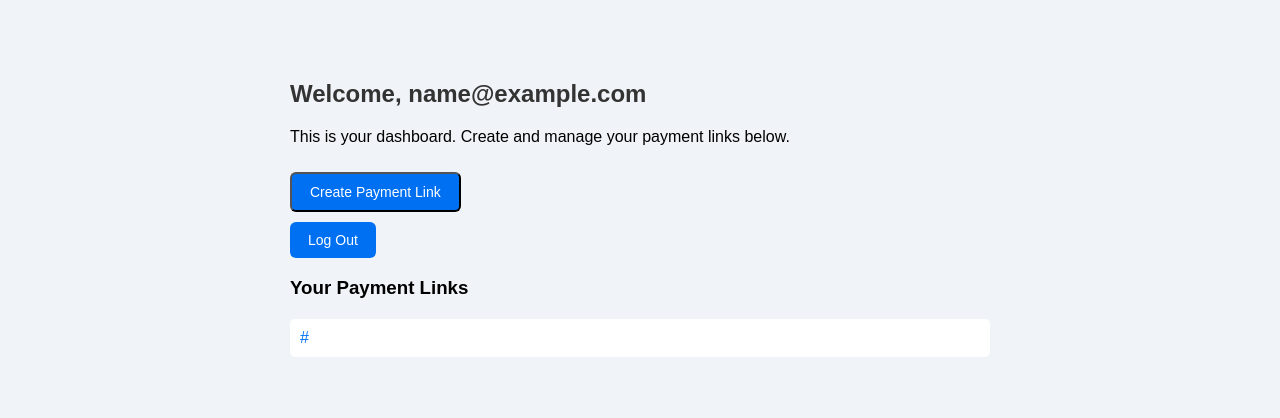
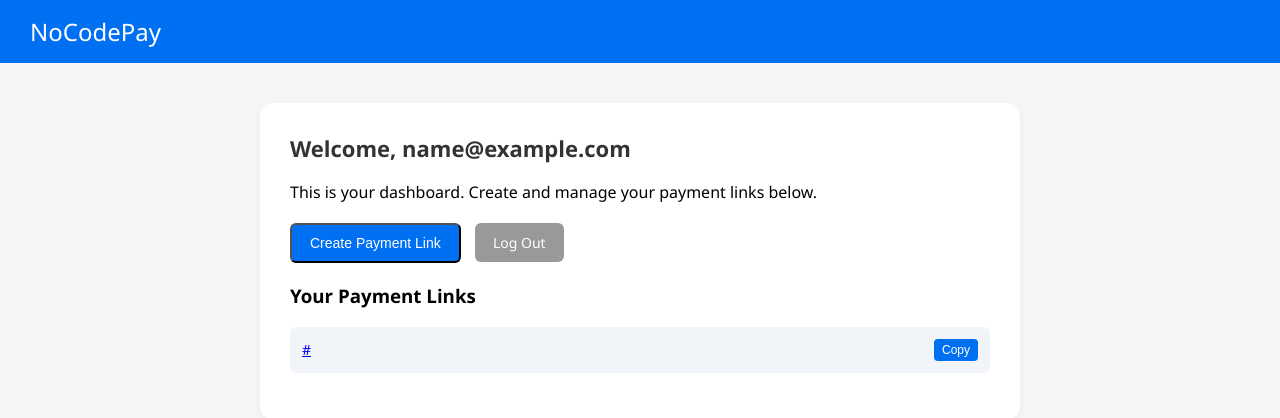
Before and after one commit to CODEREaDer24/Stripebridge, a Flask app: template templates/dashboard.html in a window 1280 px wide. Shown: the top 418 px of the page. Run offline with Flask 3, Linux system fonts and the light colour scheme; the template is opened without the code that fills it: most values are stand-ins (such as "Sample title", 1, 10 or a date in 2020).

Commit message:
Update dashboard.html

```diff
--- a/templates/dashboard.html
+++ b/templates/dashboard.html
@@ -1,66 +1,117 @@
 <!DOCTYPE html>
 <html>
 <head>
-  <title>Your Dashboard – NoCodePay</title>
+  <title>NoCodePay – Dashboard</title>
   <style>
     body {
-      font-family: Arial, sans-serif;
+      margin: 0;
+      font-family: 'Segoe UI', sans-serif;
+      background-color: #f4f6f8;
+    }
+
+    header {
+      background-color: #0070f3;
+      padding: 15px 30px;
+      color: white;
+      font-size: 24px;
+    }
+
+    main {
       max-width: 700px;
       margin: 40px auto;
-      padding: 20px;
-      background-color: #f0f4f8;
-      border-radius: 10px;
+      background: white;
+      padding: 30px;
+      border-radius: 12px;
+      box-shadow: 0 2px 8px rgba(0,0,0,0.05);
     }
+
     h2 {
+      margin-top: 0;
+      font-size: 22px;
       color: #333;
     }
+
+    .buttons {
+      margin: 20px 0;
+    }
+
     .button {
-      display: inline-block;
-      background-color: #0070f3;
+      padding: 10px 18px;
+      background: #0070f3;
       color: white;
-      padding: 10px 18px;
-      margin-top: 10px;
-      margin-right: 10px;
       text-decoration: none;
       border-radius: 6px;
+      margin-right: 10px;
       font-size: 14px;
     }
-    .button:hover {
-      background-color: #0059c1;
+
+    .button.logout {
+      background: #999;
     }
-    .link-list {
-      margin-top: 20px;
+
+    ul {
       padding-left: 0;
+      list-style: none;
     }
-    .link-list li {
-      list-style: none;
+
+    li.link-item {
+      background: #f1f5f9;
+      padding: 12px;
+      border-radius: 6px;
       margin-bottom: 10px;
-      background: white;
-      padding: 10px;
-      border-radius: 5px;
+      display: flex;
+      justify-content: space-between;
+      align-items: center;
+      font-size: 14px;
     }
-    .link-list a {
-      text-decoration: none;
-      color: #0070f3;
+
+    .copy-btn {
+      background: #0070f3;
+      color: white;
+      border: none;
+      border-radius: 4px;
+      padding: 4px 8px;
+      font-size: 12px;
+      cursor: pointer;
+    }
+
+    .copy-btn:hover {
+      background: #0055c1;
+    }
+
+    .empty {
+      color: #777;
+      font-style: italic;
     }
   </style>
 </head>
 <body>
+
+  <header>NoCodePay</header>
+
+  <main>
     <h2>Welcome, {{ email }}</h2>
     <p>This is your dashboard. Create and manage your payment links below.</p>
 
-  <form action="/create_link" method="post">
-    <button class="button" type="submit">Create Payment Link</button>
+    <div class="buttons">
+      <form action="/create_link" method="post" style="display:inline;">
+        <button type="submit" class="button">Create Payment Link</button>
       </form>
-  <a href="/logout" class="button">Log Out</a>
+      <a href="/logout" class="button logout">Log Out</a>
+    </div>
 
     <h3>Your Payment Links</h3>
-  <ul class="link-list">
+    <ul>
       {% for link in links %}
-      <li><a href="{{ link['url'] }}" target="_blank">{{ link['url'] }}</a></li>
+        <li class="link-item">
+          <a href="{{ link['url'] }}" target="_blank">{{ link['url'] }}</a>
+          <button class="copy-btn" onclick="navigator.clipboard.writeText('{{ link['url'] }}')">Copy</button>
+        </li>
       {% else %}
-      <li>No links yet. Hit that blue button up there 👆</li>
+        <li class="link-item empty">No links yet. Hit that blue button up there 👆</li>
       {% endfor %}
     </ul>
+  </main>
+
 </body>
 </html>
```
Lines whose indentation alone changed are shown as unchanged.
